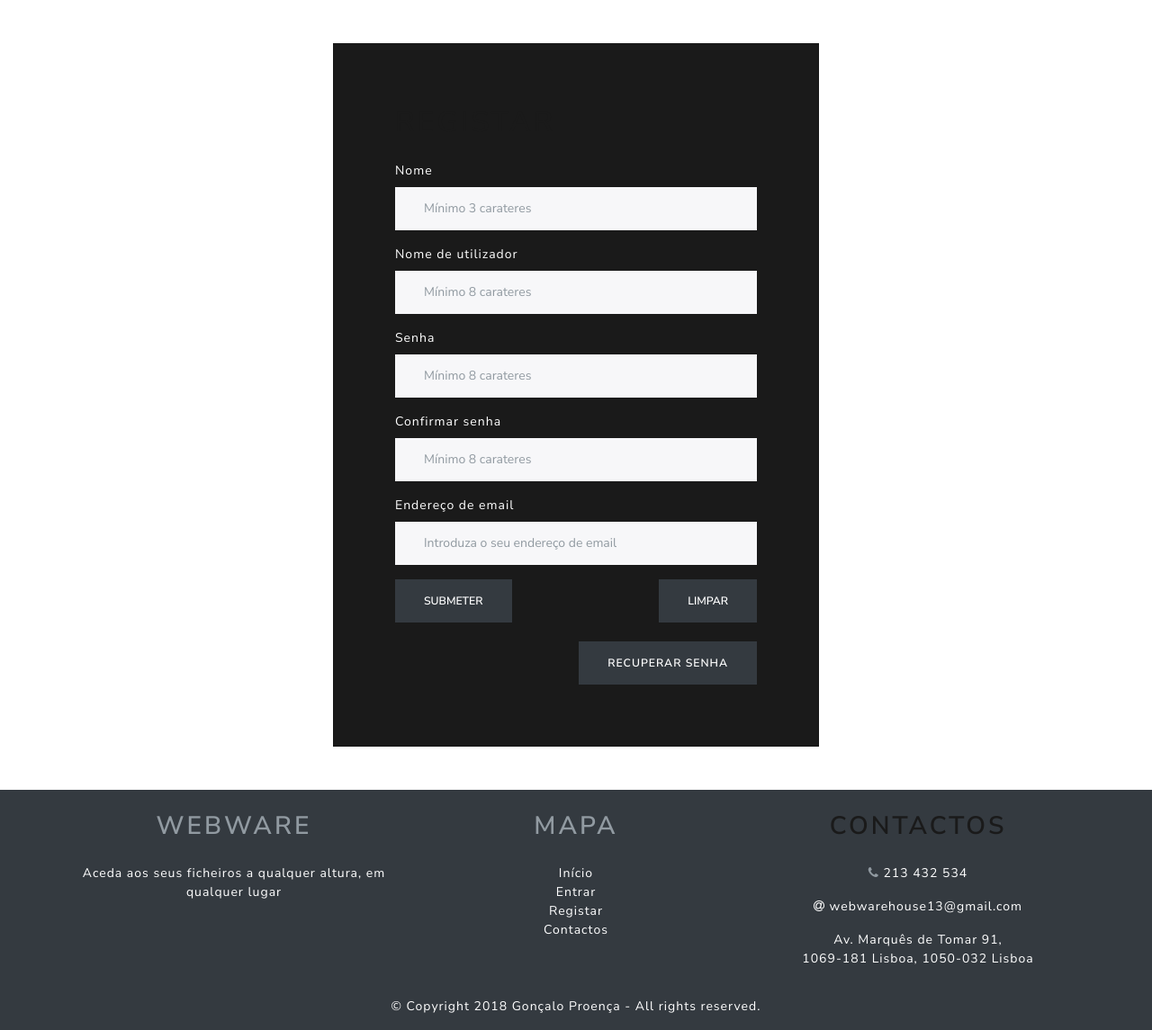
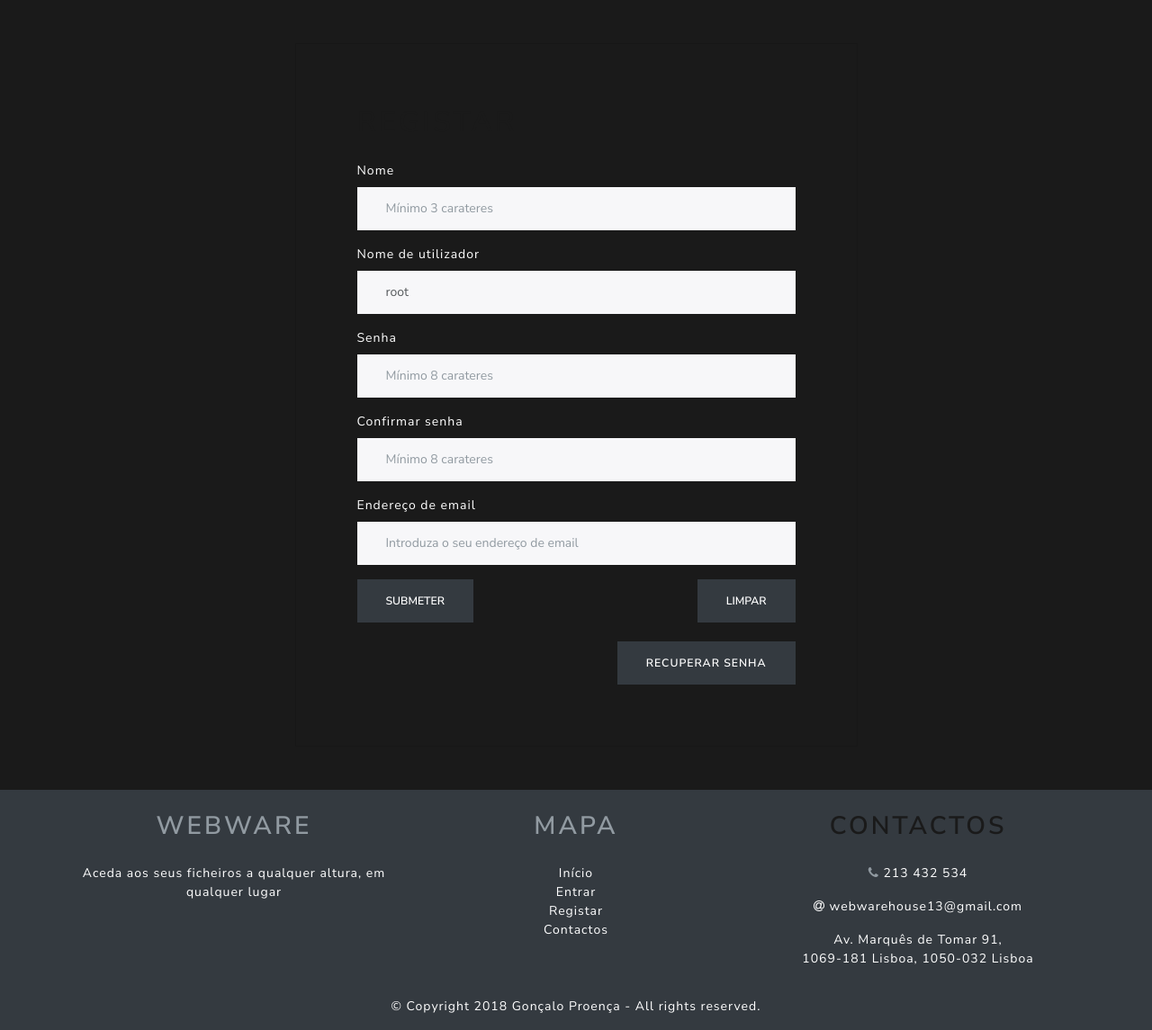
Before and after one commit to gjproenca/phpProject, a PHP site: page /public/sign-up.php in a window 1280 px wide. Shown: the part 96-1241 px from the top of the page at 90% size. Run offline with PHP 8.4, Linux system fonts and the light colour scheme.

Commit message:
add general improvements, add contacts form

```diff
--- a/public/sign-up.php
+++ b/public/sign-up.php
@@ -1,7 +1,44 @@
-<?php include './../inc/masterpage-public/header.php';?>
+<?php
+include './../inc/masterpage-public/header.php';
+include '../inc/connection.php';
 
-<div class="py-5">
-    <div class="container">
+if ($_SERVER["REQUEST_METHOD"] == "POST") {
+    $name = $_POST["inputName"];
+    $username = $_POST["inputUsername"];
+    $password = $_POST["inputPassword"];
+    $confirmPassword = $_POST["inputConfirmPassword"];
+    $email = $_POST["inputEmail"];
+
+    if ($conn->connect_error) {
+        echo '<div class="alert alert-danger mb-0 rounded-0 text-center" role="alert">
+            Falha na ligação à base de dados, por favor tente mais tarde.</div>';
+    } else {
+        if ($password !== $confirmPassword) {
+            echo '<div class="alert alert-danger mb-0 rounded-0 text-center" role="alert">
+            Os campos senha não coincidem.</div>';
+        } else {
+            //SQL query statement TODO: querys
+            $sql = "INSERT INTO `user` (`Name`,`Email`,`Subject`,`Message`)
+                        VALUES ('$name','$subject','$email','$message')";
+
+            //SQL database query
+            if ($conn->query($sql) === true) {
+                // TODO: add fade out or slide up aniamtion with jquery
+                echo '<div class="alert alert-success mb-0 rounded-0 text-center" role="alert">
+                            Registo efetuado com sucesso.</div>';
+            } else {
+                echo '<div class="alert alert-danger mb-0 rounded-0 text-center" role="alert">
+                            Falha ao enviar a mensagem!</div>';
+                //echo "Error: " . $sql . "<br>" . $conn->error; //to check query error
+            }
+        }
+
+        $conn->close();
+    }
+}
+?>
+
+<div class="py-5 bg-primary text-white">
     <div class="row">
         <div class="col-md-3"></div>
         <div class="col-md-6">
@@ -11,35 +48,47 @@
                     <form method="POST" action="" onSubmit="return validate();">
                         <div class="form-group">
                             <label>Nome</label>
-                                <input class="form-control" id="inputName" placeholder="Mínimo 3 carateres" type="text" pattern="^[A-Za-zÀ-Úà-ú]{2,}[A-Za-zÀ-Úà-ú\s]*[A-Za-zÀ-Úà-ú]$"
-                                    required></input>
+                            <input class="form-control" id="inputName" name="inputName" placeholder="Mínimo 3 carateres" type="text"
+                            pattern="^[A-Za-zÀ-Úà-ú]{2,}[A-Za-zÀ-Úà-ú\s]*[A-Za-zÀ-Úà-ú]$" value="<?php if (isset($name)) {
+    echo $name;
+}
+?>" required></input>
                         </div>
                         <div class="form-group">
                             <label>Nome de utilizador</label>
-                                <input class="form-control" id="inputUsername" placeholder="Mínimo 8 carateres" type="text" pattern="^\w{8,}$" required></input>
+                            <input class="form-control" id="inputUsername" name="inputUsername" placeholder="Mínimo 8 carateres" type="text"
+                            pattern="^\w{8,}$" value="<?php if (isset($username)) {
+    echo $username;
+}
+?>" required></input>
                         </div>
                         <div class="form-group">
                             <label>Senha</label>
-                                <input class="form-control" id="inputPassword" placeholder="Mínimo 8 carateres" type="password" pattern="^[^\s].{6,}[^\s]$"
-                                    required></input>
+                            <input class="form-control" id="inputPassword" name="inputPassword" placeholder="Mínimo 8 carateres" type="password"
+                            pattern="^[^\s].{6,}[^\s]$" value="<?php if (isset($password)) {
+    echo $password;
+}
+?>" required></input>
                         </div>
                         <div class="form-group">
-                                <!-- TODO: javascript confirm password -->
                             <label>Confirmar senha</label>
-                                <input class="form-control" id="inputConfirmPassword" placeholder="Mínimo 8 carateres" type="password" required></input>
+                            <input class="form-control" id="inputConfirmPassword" name="inputConfirmPassword" placeholder="Mínimo 8 carateres" type="password"
+                            pattern="^[^\s].{6,}[^\s]$" required></input>
                         </div>
                         <div class="form-group">
                             <label>Endereço de email</label>
-                                <input class="form-control" id="inputEmail" placeholder="Introduza o seu endereço de email" type="email" pattern="\w+([-+.']\w+)*@\w+([-.]\w+)*\.\w+([-.]\w+)*"
-                                    required></input>
+                            <input class="form-control" id="inputEmail" name="inputEmail" placeholder="Introduza o seu endereço de email" type="email"
+                                pattern="\w+([-+.']\w+)*@\w+([-.]\w+)*\.\w+([-.]\w+)*" value="<?php if (isset($email)) {
+    echo $email;
+}
+?>" required></input>
                         </div>
-                            <button class="btn btn-dark text-white" id="submit" type="submit">Submeter</button>
-                            <input class="btn btn-dark text-white float-sm-right" id="reset" type="reset" value="Limpar" />
+                        <button class="btn btn-dark text-white" id="submit" name="submit" type="submit">Submeter</button>
+                        <input class="btn btn-dark text-white float-sm-right" name="reset" id="reset" type="reset" value="Limpar" />
                         <br />
                         <br />
-                            <a class="btn btn-dark text-white float-sm-right" id="forgotPassword" href="TODO: forgot-password.aspx">Recuperar senha</a>
+                        <a class="btn btn-dark text-white float-sm-right" id="forgotPassword" name="forgotPassword" href="TODO: forgot-password.aspx">Recuperar senha</a>
                     </form>
-                    </div>
                 </div>
             </div>
         </div>
```
Also changed, not shown: public/contacts.php (+3 -6 lines). Lines whose indentation alone changed are shown as unchanged.
